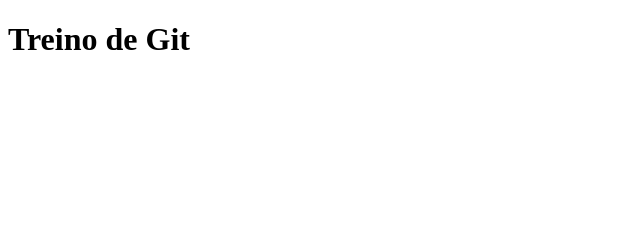
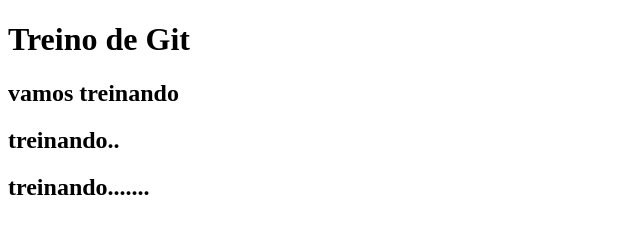
Before and after one commit to Francisconi-luizroberto/treinoGit, a plain HTML site: page index.html in a window 1280 px wide. Shown: the whole page, without its empty margins (0-640 px from the left). Drawn offline with Linux system fonts and the light colour scheme.

Commit message:
mais uma atualização

```diff
--- a/index.html
+++ b/index.html
@@ -7,5 +7,9 @@
 </head>
 <body>
     <h1>Treino de Git</h1>
+
+    <h2>vamos treinando</h2>
+    <h2>treinando..</h2>
+    <h2>treinando.......</h2>
 </body>
 </html>
```
